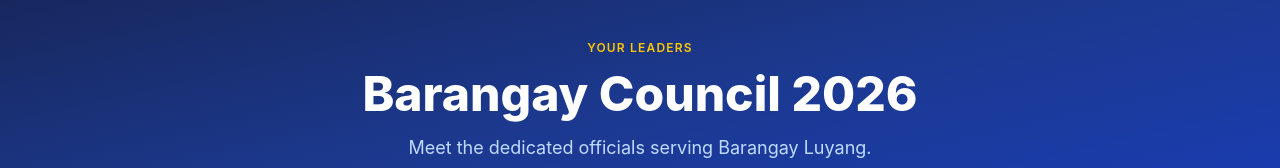
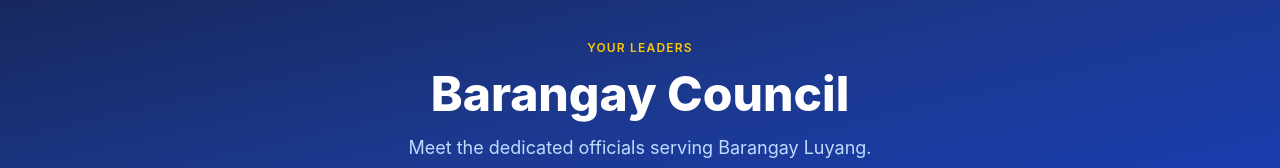
Before and after one commit to DexterCapillan/BARANGAYLUYANG_WEBSITE, a React (Vite) app in the folder BARANGAYLUYANG_WEBSITE/: page /officials in a window 1280 px wide. Shown: the part 142-310 px from the top of the page. Built offline with nearby package versions, Linux system fonts and the light colour scheme; no server answers; the database is empty.

Commit message:
changes in officials

```diff
--- a/BARANGAYLUYANG_WEBSITE/src/pages/public/Officials.jsx
+++ b/BARANGAYLUYANG_WEBSITE/src/pages/public/Officials.jsx
@@ -40,7 +40,7 @@ export default function Officials() {
       <section className="bg-gradient-to-br from-blue-950 via-blue-900 to-blue-800 py-20 px-6 text-white">
         <motion.div initial="hidden" animate="visible" variants={fadeUp} className="max-w-3xl mx-auto text-center">
           <span className="text-xs font-semibold text-yellow-400 uppercase tracking-widest">Your Leaders</span>
-          <h1 className="text-4xl md:text-5xl font-extrabold mt-3 mb-4">Barangay Council 2026</h1>
+          <h1 className="text-4xl md:text-5xl font-extrabold mt-3 mb-4">Barangay Council </h1>
           <p className="text-blue-200 text-lg">Meet the dedicated officials serving Barangay Luyang.</p>
         </motion.div>
       </section>
```
